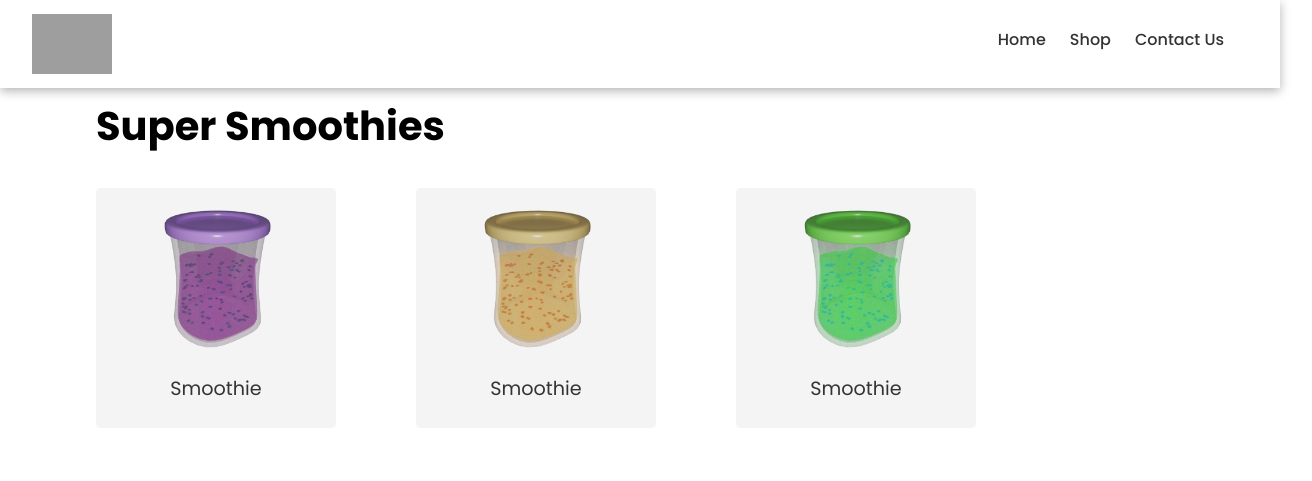
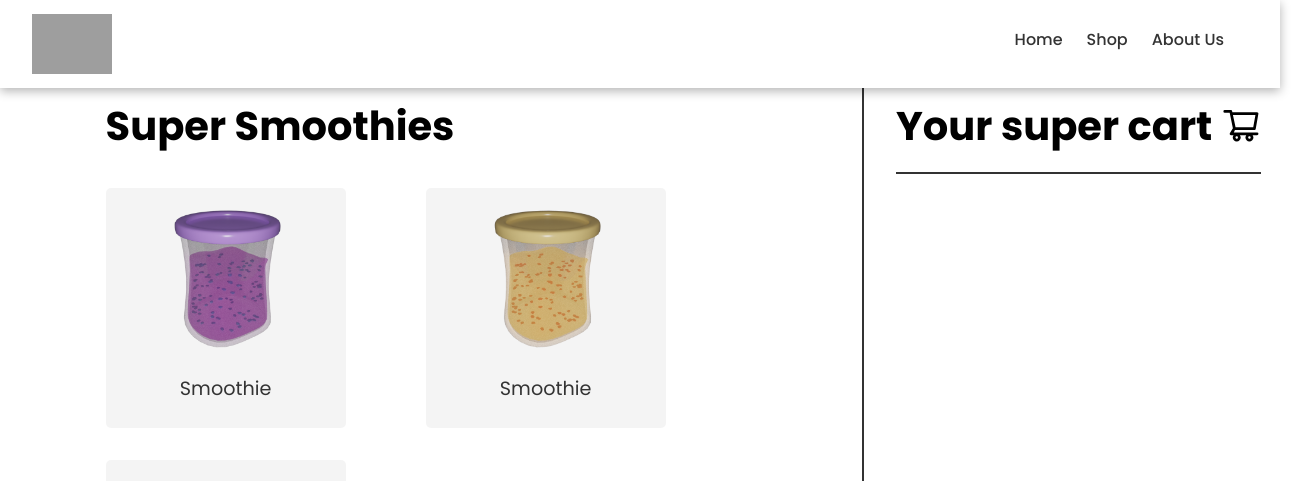
Before and after one commit to parav-jaikrishan/buildit-finals, a React (Create React App) app: page /shop in a window 1280 px wide. Shown: the top 481 px of the page, 1312 px wide, since content can reach past the window. Built offline with nearby package versions, Linux system fonts and the light colour scheme; grey boxes are pictures that could not be loaded.

Commit message:
Add to cart is functional

```diff
--- a/src/components/content-modal/ContentModal.js
+++ b/src/components/content-modal/ContentModal.js
@@ -16,7 +16,7 @@ export const ContentModal = props => {
                 {buy &&
                 <div className="buttons">
                     <button className='buy' onClick={props.onClose}>Buy Now</button>
-                    <button className="add" onClick={props.onClose}>Add to Cart</button>
+                    <button className="add" onClick={props.addItems}>Add to Cart</button>
                 </div>}
                 {data.stats &&
                     <div className="stats">
--- a/src/components/navbar/Navbar.js
+++ b/src/components/navbar/Navbar.js
@@ -29,7 +29,7 @@ export const Navbar = () => {
                 <div className={ clicked ? "links active" : "links" }>
                     <Link to="/">Home</Link>
                     <Link to="/shop">Shop</Link>
-                    <Link to="/contact">Contact Us</Link>
+                    <Link to="/about">About Us</Link>
                 </div>
                 <div className={ clicked ? "hamburger active" : "hamburger" } onClick={ () => hamburgerClicked() }>
                     <span className="bar"></span>
@@ -42,7 +42,7 @@ export const Navbar = () => {
                 <div className="links">
                     <Link to="/">Home</Link>
                     <Link to="/shop">Shop</Link>
-                    <Link to="/contact">Contact Us</Link>
+                    <Link to="/about">About Us</Link>
                 </div>
             </nav>
         </>
--- a/src/components/shop-content/ShopContent.js
+++ b/src/components/shop-content/ShopContent.js
@@ -1,6 +1,8 @@
 import React, { useState } from "react";
 import { Card } from "../card/Card";
 import { ContentModal } from "../content-modal/ContentModal";
+import { FaCoins } from 'react-icons/fa';
+import { AiOutlineShoppingCart } from 'react-icons/ai';
 import "./ShopContent.scss";
 
 export const ShopContent = () => {
@@ -23,19 +25,22 @@ export const ShopContent = () => {
             name: 'Smoothie',
             img: "assets/smoothie.png",
             content: "Lorem ipsum dolor sit amet, consectetur adipiscing elit. Lorem ipsum dolor sit amet, consect",
-            cost: 50
+            cost: 50,
+            bought: true
         },
         {
             name: 'Smoothie',
             img: "assets/smoothie1.png",
             content: "Lorem ipsum dolor sit amet, consectetur adipiscing elit. Lorem ipsum dolor sit amet, consect",
-            cost: 50
+            cost: 50,
+            bought: false
         },
         {
             name: 'Smoothie',
             img: "assets/smoothie2.png",
             content: "Lorem ipsum dolor sit amet, consectetur adipiscing elit. Lorem ipsum dolor sit amet, consect",
-            cost: 50
+            cost: 50,
+            bought: true
         },
     ];
     const soupCards = [
@@ -91,8 +96,19 @@ export const ShopContent = () => {
     const closeSoupModal = () => {
         setOpenedSoupModal(Array(openedSoupModal.length).fill(false));
     }
+    const [cartItems, setCartItems] = useState([]);
+    const addSmoothieToCart = i => {
+        let arr = cartItems;
+        arr.push(smoothieModals[i]);
+        setCartItems([...arr]);
+    }
+    const addSoupToCart = i => {
+        let arr = cartItems;
+        arr.push(soupModals[i]);
+        setCartItems([...arr]);
+    }
     return (
-        <>
+        <div className="shop-container">
             <div className="shop-content">
                 <div className="shop-section">
                     <h1>Super Smoothies</h1>
@@ -123,21 +139,37 @@ export const ShopContent = () => {
                     smoothieModals.map((modal, index) => {
                     if(openedSmoothieModal[index])
                         return (
-                            <ContentModal key={index} show={showModal} data={modal} onClose={() => closeSmoothieModal()} buy={true}/>
+                            <ContentModal key={index} show={showModal} data={modal} onClose={() => closeSmoothieModal()} buy={true} addItems={() => addSmoothieToCart(index)}/>
                         );
                 })}
                 {
                     //eslint-disable-next-line
                     soupModals.map((modal, index) => {
-                    if(openedSmoothieModal[index])
+                    if(openedSoupModal[index])
                         return (
-                            <ContentModal key={index} show={showModal} data={modal} onClose={() => closeSoupModal()} buy={true}/>
+                            <ContentModal key={index} show={showModal} data={modal} onClose={() => closeSoupModal()} buy={true} addItems={() => addSoupToCart(index)}/>
                         );
                 })}
             </div>
             <div className="super-cart">
-
+                <h1>Your super cart <AiOutlineShoppingCart className="icon cart"/></h1>
+                <div className="cart-container">
+                    {
+                        cartItems.map((card, i) => {
+                            return (
+                            <div className="item" key={i}>
+                                <div className="text">
+                                    <h2>{card.name}</h2>
+                                    <p>{card.content}</p>
+                                    <p className="cost">Price: {card.cost} <FaCoins/></p>
+                                </div>
+                                <img src={card.img}/>
+                            </div>
+                            );
+                        })
+                    }
+                </div>
             </div>
-        </>
+        </div>
     );
 }
--- a/src/components/shop-content/ShopContent.scss
+++ b/src/components/shop-content/ShopContent.scss
@@ -1,5 +1,8 @@
 .shop-content {
+    margin: 0 auto;
+    width: 90vw;
     margin-top: 5em;
+    border-bottom: 2px solid #333;
 }
 .shop-section {
     width: 100%;
@@ -25,10 +28,50 @@
     }
 }
 @media(min-width: 768px) {
+    .shop-container {
+        display: flex;
+        width: 100%;
+        .super-cart {
+            margin-top: 6em;
+            h1 {
+                font-size: 2.5em;
+                .icon.cart {
+                    transform: translateY(5px);
+                }
+            }
+            .cart-container {
+                margin-top: 1em;
+                border: 1px solid #333;
+                .item {
+                    width: 30em;
+                    padding: 1em;
+                    display: flex;
+                    border-bottom: 1px solid #333;
+                    img {
+                        width: 8em;
+                    }
+                    h2 {
+                        font-size: 1.2em;
+                    }
+                    &:last-of-type {
+                        border-bottom: none;
+                    }
+                    p {
+                        font-size: 0.9em;
+                    }
+                }
+            }
+        }
+    }
     .shop-content {
-        margin-top: 6em;
+        border-right: 2px solid #333;
+        border-bottom: none;
+        width: 65vw;
+        margin: 0 2em;
     }
     .shop-section {
+        width: 65vw;
+        margin: 6em 2em 0;
         margin-left: 2em;
         text-align: left;
         h1 {
```
